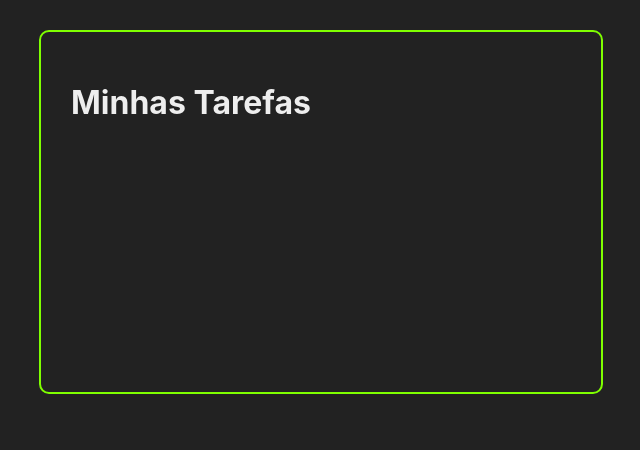
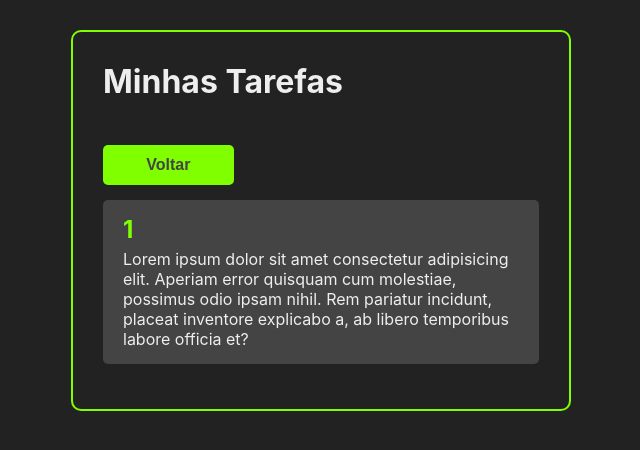
Before and after one commit to ufoxy/to-do-list, a React (Create React App) app: page /1 in a window 1280 px wide. Shown: the top 450 px of the page, without its empty margins (319-959 px from the left). Built offline with nearby package versions, Linux system fonts and the light colour scheme; the HTML template or start-up script is replaced by a standard one.

Commit message:
criando taskDetails e um novo route

```diff
--- a/src/App.jsx
+++ b/src/App.jsx
@@ -3,6 +3,7 @@
 import { BrowserRouter as Router, Route } from 'react-router-dom';
 
 import Header from './components/Header.jsx';
+import TaskDetails from './components/TaskDetails.jsx'
 import AddTask from './components/AddTask.jsx';
 import Tasks from './components/Tasks.jsx';
 import './App.css';
@@ -69,6 +70,13 @@
                 handleTaskDeletion={handleTaskDeletion} />
               </>
             )} />
+
+          <Route
+          path="/:taskTitle"
+          exact
+          component={TaskDetails}
+          />
+
           </div>
 
       </Router>
--- a/src/components/Task.css
+++ b/src/components/Task.css
@@ -35,6 +35,7 @@
     background-color: rgb(255, 255, 255, 0);
     border: none;
     color: lightseagreen;
+    margin-right: 3px;
 }
 
 .see-task-details-button:hover {
--- a/src/components/Task.jsx
+++ b/src/components/Task.jsx
@@ -1,9 +1,16 @@
 import React from "react";
+import { CgClose, CgInfo } from 'react-icons/cg'
+import { useHistory } from "react-router-dom";
 
-import { CgClose, CgInfo } from 'react-icons/cg'
 import "./Task.css"
 
 export default function Task({ task, handleTaskClick, handleTaskDeletion }) {
+
+    const history = useHistory();
+
+    function handleTaskDetailsClick() {
+        history.push(`/${task.title}`)
+    }
 
     return (
         <div
@@ -18,7 +25,7 @@
 
                     <button
                     className="see-task-details-button"
-                    // onClick={() =>}
+                    onClick={handleTaskDetailsClick}
                     >
                         <CgInfo />
                     </button>
--- /dev/null
+++ b/src/components/TaskDetails.css
@@ -0,0 +1,19 @@
+.task-details-container {
+    background-color: #444;
+    margin: 15px 0;
+    padding: 15px 20px;
+    display: flex;
+    flex-direction: column;
+    color: #eee;
+    border-radius: 5px;
+}
+
+.task-details-container h2 {
+    margin-bottom: 5px;
+    color: chartreuse;
+}
+
+.back-button-container {
+    width: 30%;
+    margin-top: 10%;
+}
--- /dev/null
+++ b/src/components/TaskDetails.jsx
@@ -0,0 +1,27 @@
+import React from 'react';
+import { useParams } from 'react-router-dom';
+
+import Button from './Button';
+import './TaskDetails.css';
+
+function TaskDetails() {
+    const params = useParams()
+
+    console.log(params)
+
+    return (
+        <>
+            <div className='back-button-container'>
+                <Button children={"Voltar"} />
+            </div>
+            <div className="task-details-container">
+                <h2>{params.taskTitle}</h2>
+                <p>
+                    Lorem ipsum dolor sit amet consectetur adipisicing elit. Aperiam error quisquam cum molestiae, possimus odio ipsam nihil. Rem pariatur incidunt, placeat inventore explicabo a, ab libero temporibus labore officia et?
+                </p>
+            </div>
+        </>
+    );
+}
+
+export default TaskDetails;
--- a/src/index.css
+++ b/src/index.css
@@ -1,3 +1,9 @@
+* {
+  margin: 0;
+  padding: 0;
+  box-sizing: border-box;
+}
+
 body {
   margin: 0;
   font-family: -apple-system, BlinkMacSystemFont, 'Segoe UI', 'Roboto', 'Oxygen',
```
